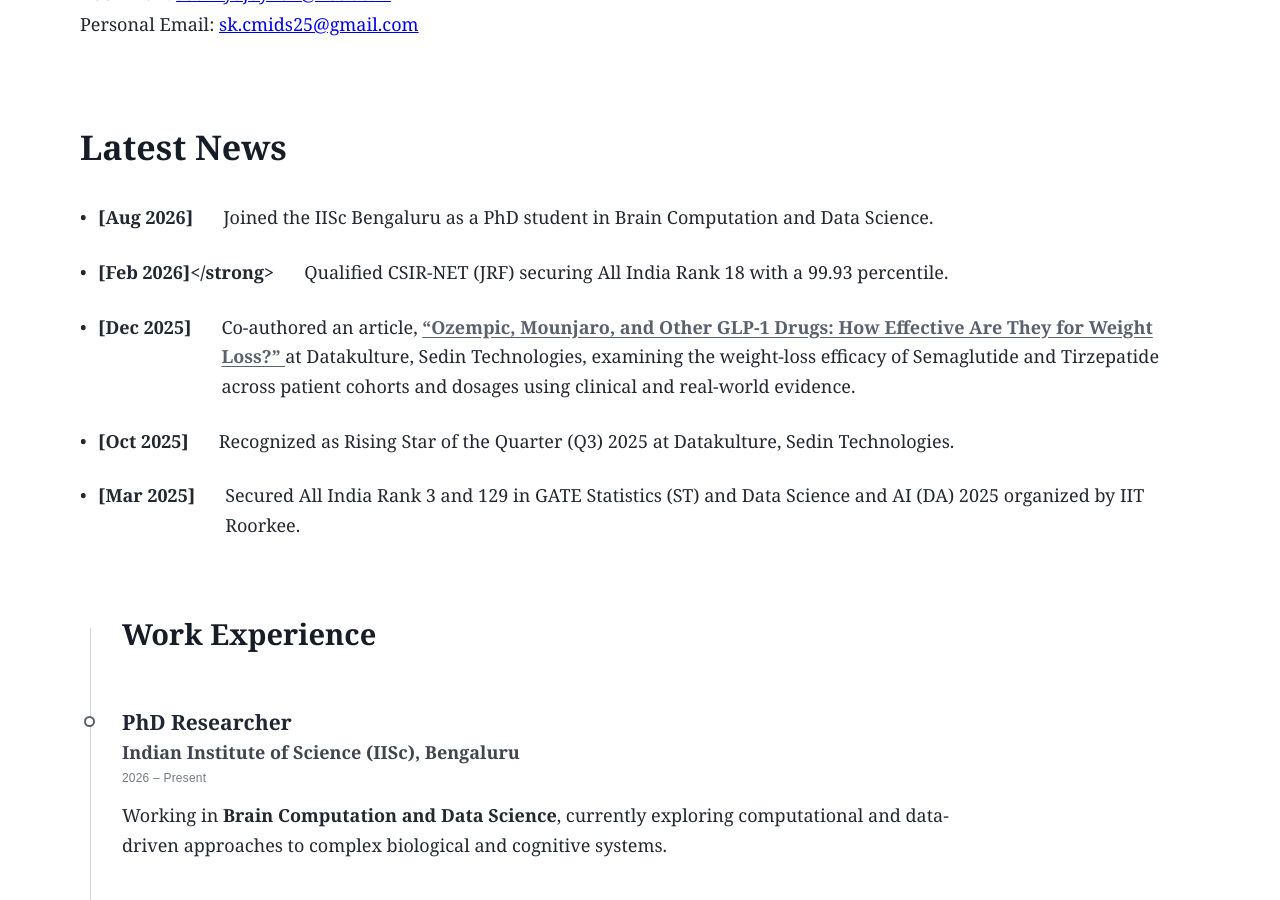
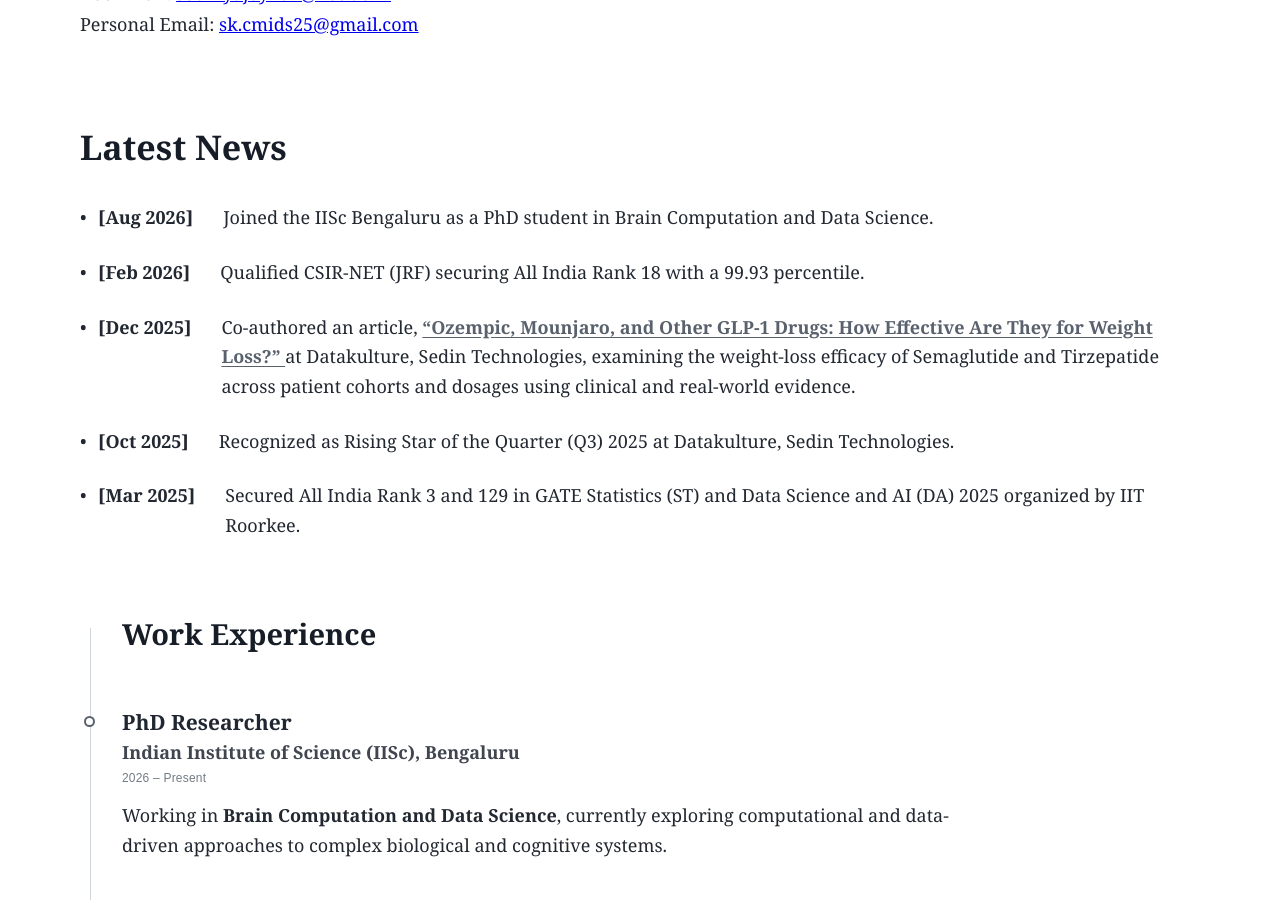
Before and after one commit to soumyajoykundu/sk-portfolio, a Jekyll site: the page built from index.md, in a window 1280 px wide and 900 px high, scrolled down 871 px. Built offline with Jekyll 4.4.1, drawn with Linux system fonts in a browser that asks for light colours; our own code applies the rules of GitHub Pages for plain Markdown files.

Commit message:
Fix HTML tag for news date in index.md

```diff
--- a/index.md
+++ b/index.md
@@ -18,7 +18,7 @@
 
   <div class="latest-news-item">
     <span class="news-bullet">•</span>
-    <span class="news-date">[Feb 2026]</strong></span>
+    <span class="news-date">[Feb 2026]</span>
     <span class="news-text">
       Qualified CSIR-NET (JRF) securing
       All India Rank 18 with a 99.93 percentile.
```
